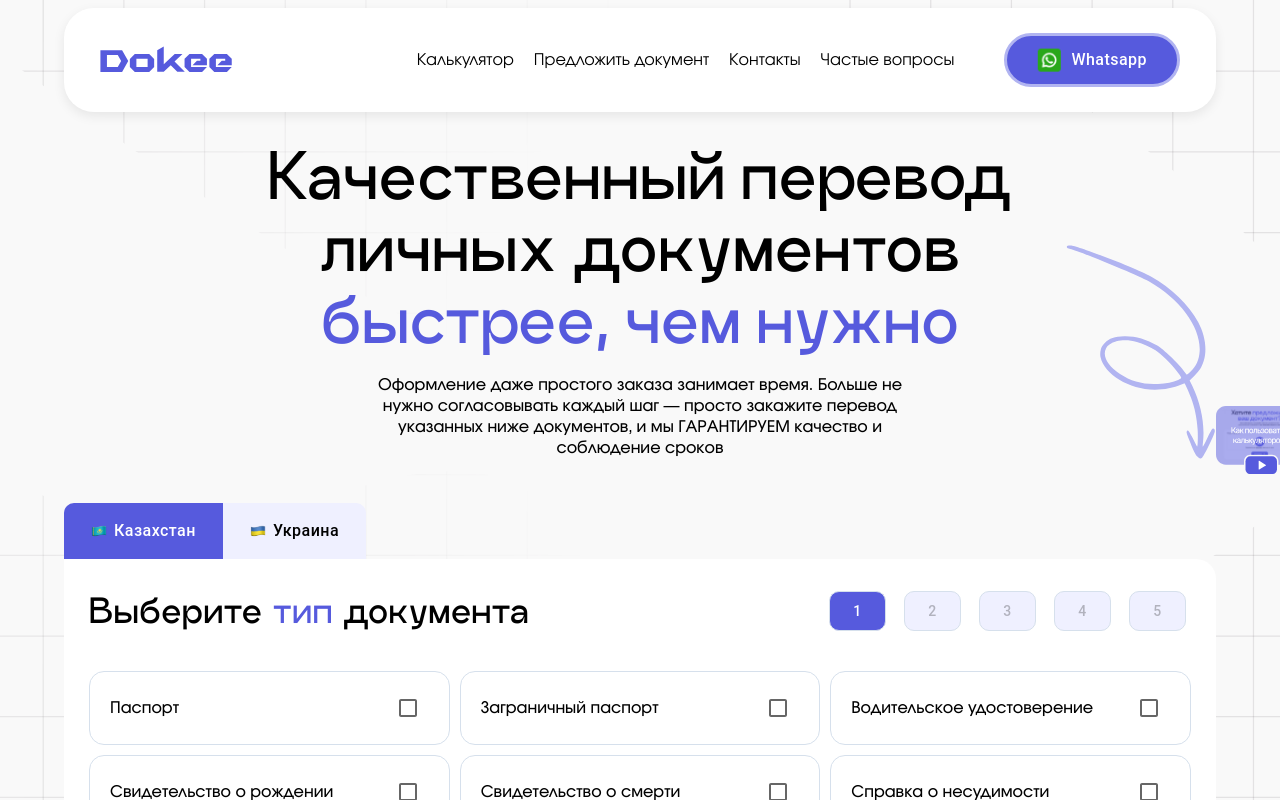
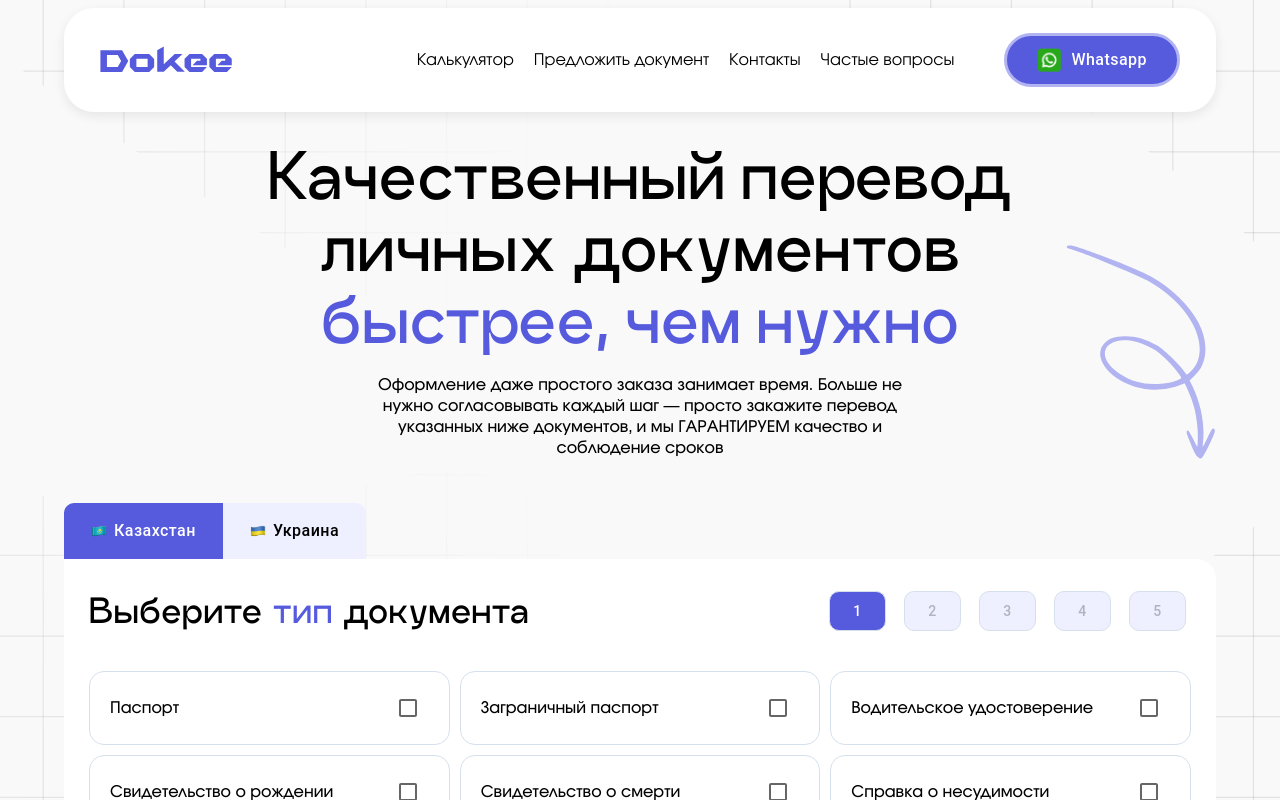
Before and after one commit to dokeepro/dokee, a Next.js app: page / in a window 1280 px wide. Shown: the top 800 px of the page. Built offline with nearby package versions, Linux system fonts and the light colour scheme.

Commit message:
new changes

```diff
--- a/src/sections/page-wrapper/PageWrapper.module.scss
+++ b/src/sections/page-wrapper/PageWrapper.module.scss
@@ -4,6 +4,7 @@
   height: 100%;
   position: relative;
 }
+
 
 .videoDialogContainer {
   position: relative;
@@ -30,7 +31,12 @@
   top: 55%;
   transform: translateY(-50%);
   cursor: pointer;
-  transition: right 0.3s cubic-bezier(0.4,0,0.2,1), width 0.3s cubic-bezier(0.4,0,0.2,1);
+  transition: all 0.3s ease-in-out;
+  opacity: 0;
+
+  &.visible {
+    opacity: 1;
+  }
 
   @media screen and (max-width: 1500px) {
     width: 90px;
--- a/src/sections/page-wrapper/PageWrapper.tsx
+++ b/src/sections/page-wrapper/PageWrapper.tsx
@@ -1,6 +1,6 @@
 "use client";
 
-import React, { FC, useState } from 'react';
+import React, { FC, useEffect, useState } from 'react';
 import styles from "./PageWrapper.module.scss";
 import Image from "next/image";
 import videoIntro from "@/assets/images/video-intro.svg";
@@ -10,22 +10,35 @@ interface PageWrapperProps {
     children: React.ReactNode;
 }
 
-const PageWrapper:FC<PageWrapperProps> = ({children}) => {
+const PageWrapper: FC<PageWrapperProps> = ({ children }) => {
+    const [open, setOpen] = useState(false);
+    const [visible, setVisible] = useState(false);
+    const YT_VIDEO_ID = "RzVvThhjAKw";
 
-    const [open, setOpen] = useState(false);
-    const YT_VIDEO_ID = "RzVvThhjAKw";
+    useEffect(() => {
+        const handleScroll = () => {
+            const scrollTop = window.scrollY;
+            const docHeight = document.documentElement.scrollHeight - window.innerHeight;
+            const scrollPercent = scrollTop / docHeight;
+
+            setVisible(scrollPercent >= 0.05 && scrollPercent <= 0.4);
+        };
+
+        window.addEventListener("scroll", handleScroll);
+        return () => window.removeEventListener("scroll", handleScroll);
+    }, []);
 
     return (
         <div className={styles.outer}>
             <Image
                 src={videoIntro}
-                className={styles.videoIntro}
                 alt="Video"
-                height="183"
-                width="138"
+                height={183}
+                width={138}
                 onClick={() => setOpen(true)}
-                style={{cursor: 'pointer'}}
+                className={`${styles.videoIntro} ${visible ? styles.visible : ""}`}
             />
+
             <Dialog
                 open={open}
                 onClose={() => setOpen(false)}
@@ -49,9 +62,9 @@ const PageWrapper:FC<PageWrapperProps> = ({children}) => {
                     />
                 </div>
             </Dialog>
+
             <main className={styles.main}>{children}</main>
         </div>
-
     );
 };
 
--- a/src/sections/type-of-document/TypeOfDocument.tsx
+++ b/src/sections/type-of-document/TypeOfDocument.tsx
@@ -724,7 +724,7 @@ const TypeOfDocument = () => {
     }
 
     return (
-        <div className={styles.wrapper} id="calculator">
+        <div className={styles.wrapper} id="calculator" >
             <div className={styles.toggles}>
                 <Button
                     onClick={() => setActiveCountry('KZ')}
```
Also changed, not shown: src/context/VisibilityContext.tsx (added, +28 -0 lines), src/app/layout.tsx (indentation only). Lines whose indentation alone changed are shown as unchanged.
